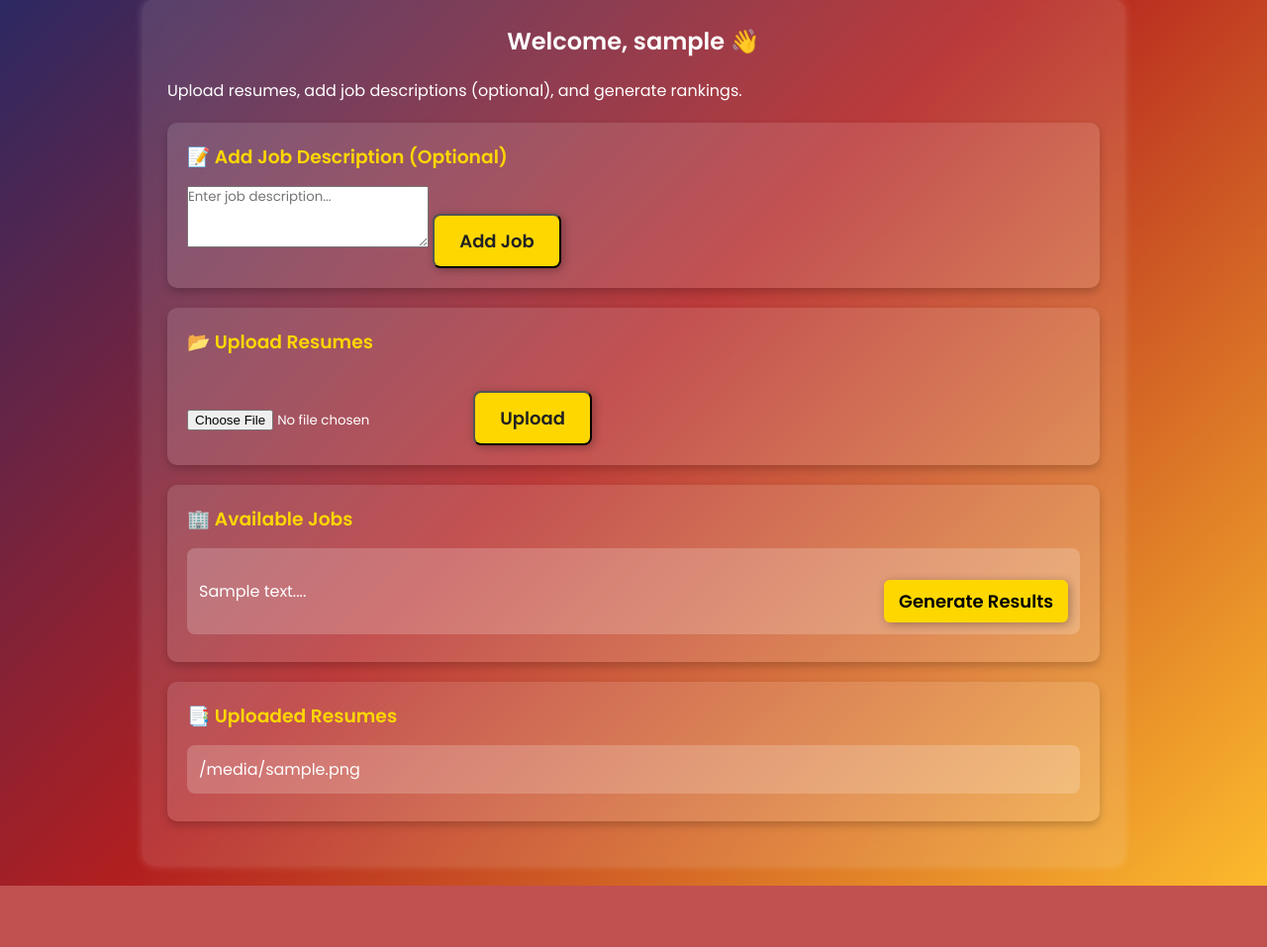
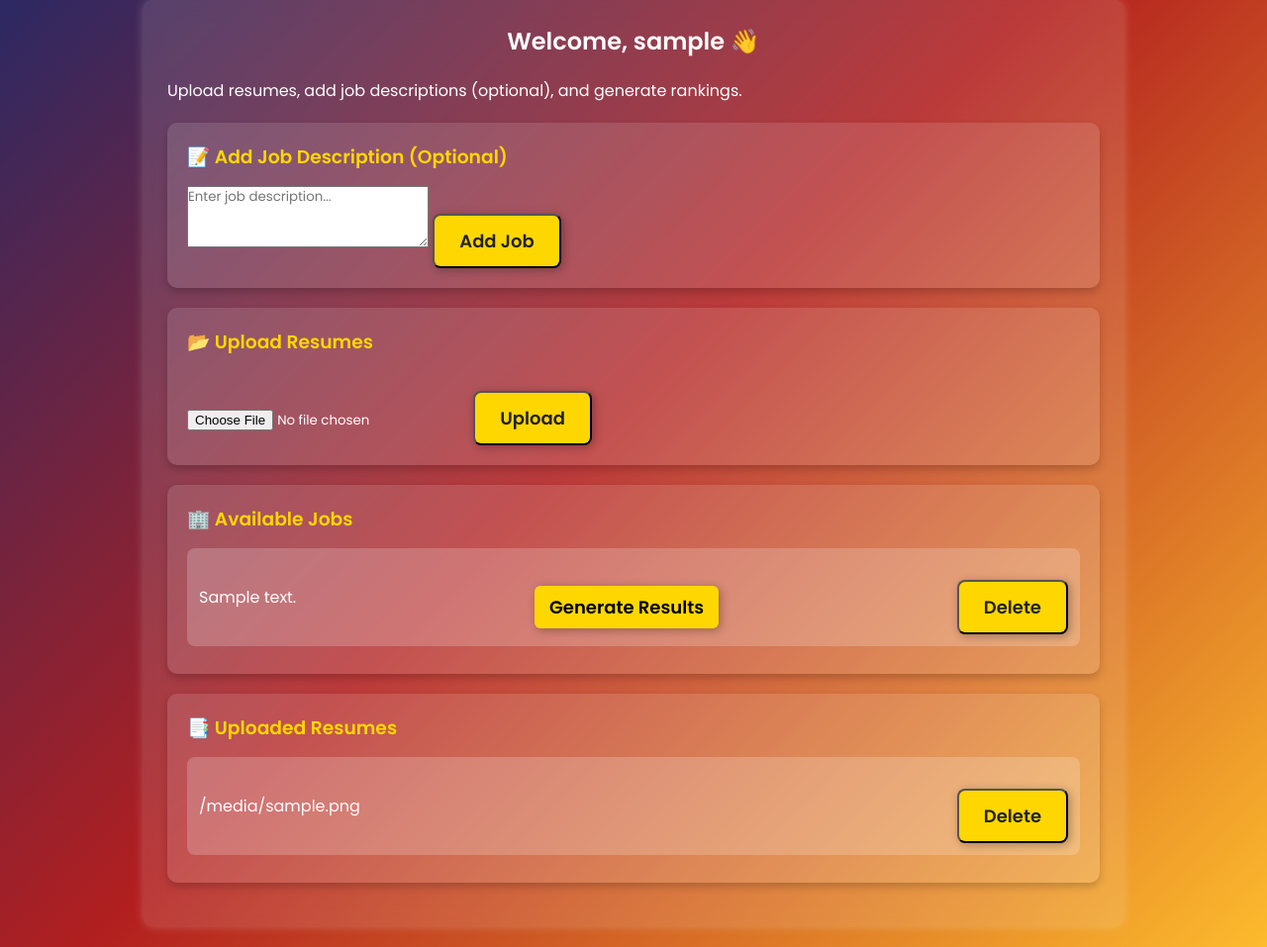
Before and after one commit to Rizwansaifi571/SmartResumeRanker, a Flask app: template templates/dashboard.html in a window 1280 px wide. Shown: the part 141-1098 px from the top of the page at 99% size. Before the commit the page ends 1036 px from the top, so only its background shows below. Run offline with Flask 3, Linux system fonts and the light colour scheme; the template is opened without the code that fills it: most values are stand-ins (such as "Sample title", 1, 10 or a date in 2020).

Commit message:
finally done

```diff
--- a/app.py
+++ b/app.py
@@ -16,7 +16,6 @@ app.config['SQLALCHEMY_DATABASE_URI'] = 'sqlite:///ai_resume_screening.db'
 app.config['UPLOAD_FOLDER'] = 'uploads'
 app.config['CELERY_BROKER_URL'] = 'redis://localhost:6379/0'
 app.config['CELERY_RESULT_BACKEND'] = 'redis://localhost:6379/0'
-# (Using only new-style settings here; avoid mixing with old names)
 
 db = SQLAlchemy(app)
 login_manager = LoginManager(app)
@@ -210,6 +209,36 @@ def rank(job_id):
     scores = sorted(scores, key=lambda x: x[1], reverse=True)
     return render_template("ranking.html", scores=scores, job=job)
 
+# Delete resume route
+@app.route("/delete_resume/<int:resume_id>", methods=["POST"])
+@login_required
+def delete_resume(resume_id):
+    resume = Resume.query.get_or_404(resume_id)
+    try:
+        db.session.delete(resume)
+        db.session.commit()
+        flash("Resume deleted successfully!")
+    except Exception as e:
+        db.session.rollback()
+        app.logger.error("Error deleting resume: %s", e)
+        flash("Error deleting resume.")
+    return redirect(url_for("dashboard"))
+
+# Delete job description route
+@app.route("/delete_job/<int:job_id>", methods=["POST"])
+@login_required
+def delete_job(job_id):
+    job = JobDescription.query.get_or_404(job_id)
+    try:
+        db.session.delete(job)
+        db.session.commit()
+        flash("Job description deleted successfully!")
+    except Exception as e:
+        db.session.rollback()
+        app.logger.error("Error deleting job description: %s", e)
+        flash("Error deleting job description.")
+    return redirect(url_for("dashboard"))
+
 if __name__ == '__main__':
     # Create necessary directories
     if not os.path.exists(app.config['UPLOAD_FOLDER']):
--- a/templates/dashboard.html
+++ b/templates/dashboard.html
@@ -39,15 +39,18 @@
       </div>
     </div>
 
-        <!-- Job List with Ranking Button -->
+    <!-- Job List with Ranking and Delete Buttons -->
     <div class="card">
       <h3>🏢 Available Jobs</h3>
       {% if jobs %}
       <ul class="job-list">
         {% for job in jobs %}
         <li>
-                            <span class="job-title">{{ job.description[:50] }}...</span>
+          <span class="job-title">{{ job.description[:50] }}{% if job.description|length > 50 %}...{% endif %}</span>
           <a href="{{ url_for('rank', job_id=job.id) }}" class="btn rank-btn">Generate Results</a>
+          <form method="POST" action="{{ url_for('delete_job', job_id=job.id) }}" style="display: inline;">
+            <button type="submit" class="btn delete-btn">Delete</button>
+          </form>
         </li>
         {% endfor %}
       </ul>
@@ -56,13 +59,18 @@
       {% endif %}
     </div>
 
-        <!-- Resume List -->
+    <!-- Resume List with Delete Buttons -->
     <div class="card">
       <h3>📑 Uploaded Resumes</h3>
       {% if resumes %}
       <ul class="resume-list">
         {% for resume in resumes %}
-                        <li>{{ resume.filename }}</li>
+        <li>
+          {{ resume.filename }}
+          <form method="POST" action="{{ url_for('delete_resume', resume_id=resume.id) }}" style="display: inline;">
+            <button type="submit" class="btn delete-btn">Delete</button>
+          </form>
+        </li>
         {% endfor %}
       </ul>
       {% else %}
```
Also changed, not shown: 2 other files. Lines whose indentation alone changed are shown as unchanged.
